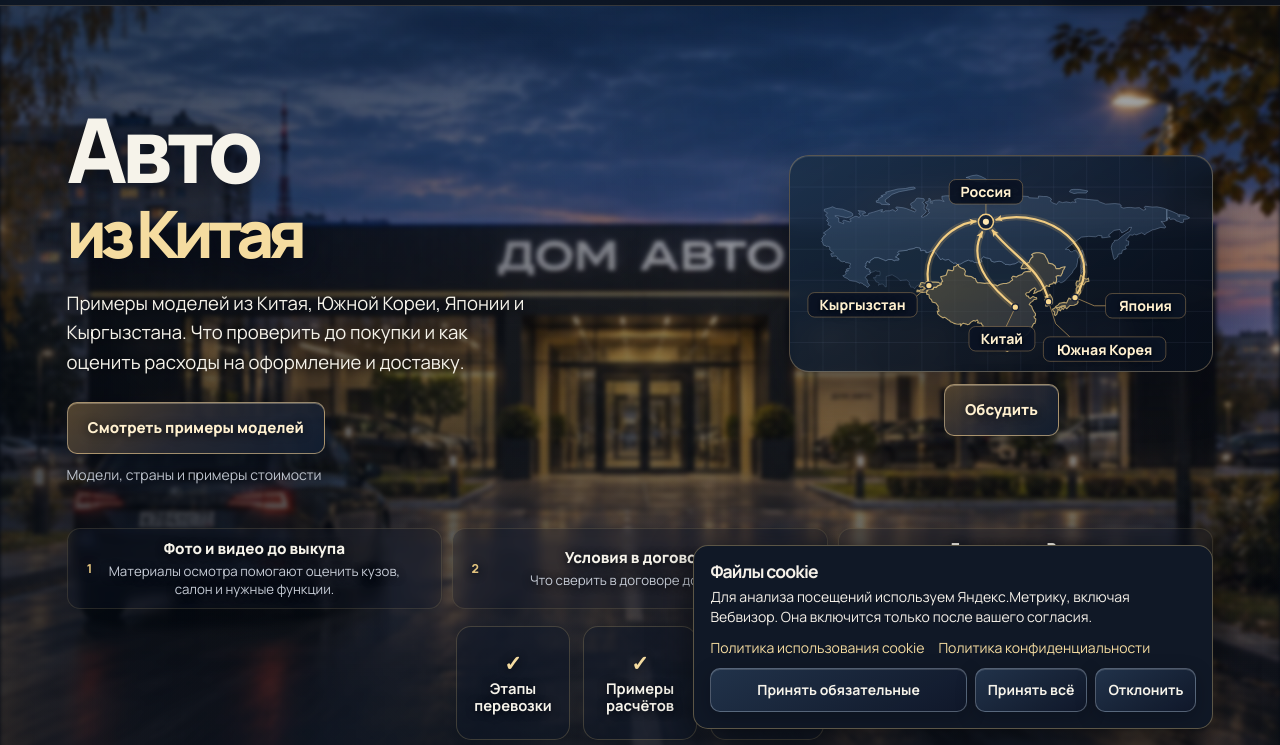
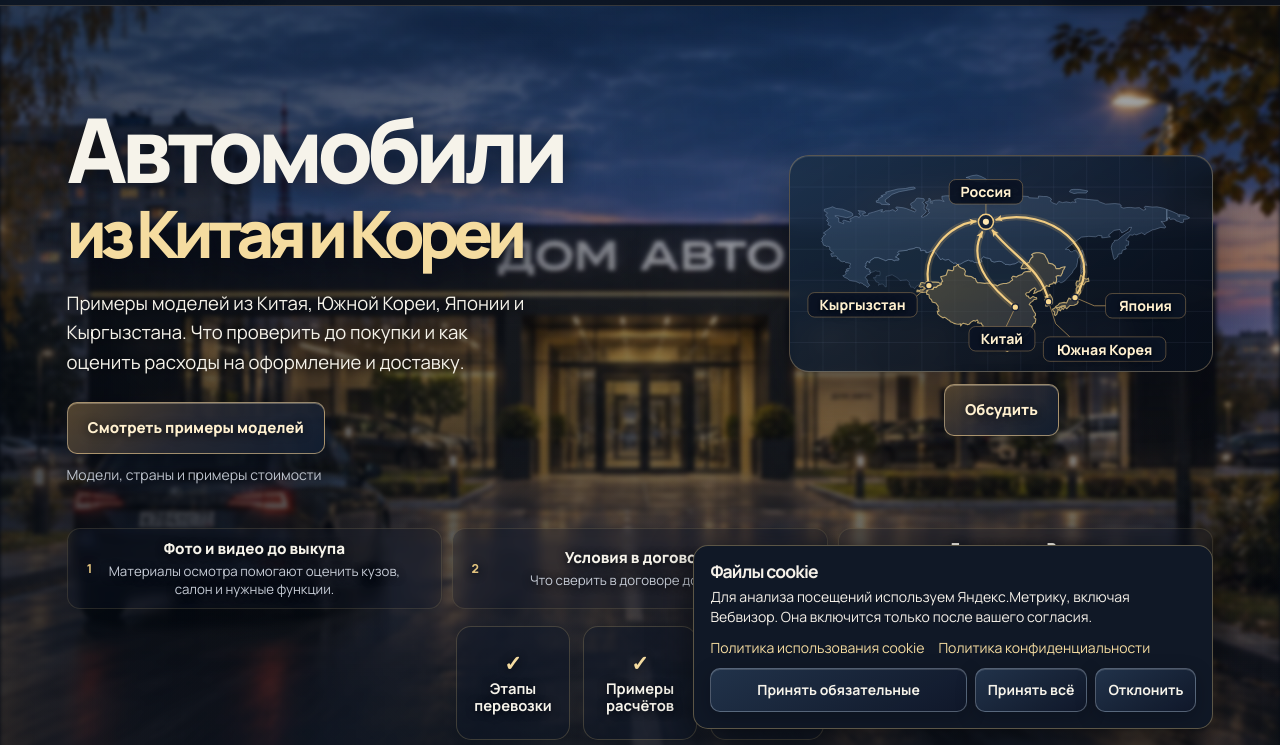
Before and after one commit to SEOMAPS/Dom-avto, a plain HTML site: page index.html in a window 1280 px wide. Shown: the part 55-800 px from the top of the page. Drawn offline with Linux system fonts and the light colour scheme.

Commit message:
Update hero heading to Автомобили из Китая и Кореи

```diff
--- a/index.html
+++ b/index.html
@@ -96,7 +96,7 @@
     <section class="hero" id="top" aria-labelledby="main-title">
       <div class="container hero-grid">
         <div class="hero-copy">
-          <h1 id="main-title">Авто <em>из Китая</em></h1>
+          <h1 id="main-title">Автомобили <em>из Китая и Кореи</em></h1>
           <p class="hero-description">Примеры моделей из Китая, Южной Кореи, Японии и Кыргызстана. Что проверить до покупки и как оценить расходы на оформление и доставку.</p>
           <div class="hero-action">
             <a class="button button--gold" href="catalog.html">Смотреть примеры моделей</a>
```
